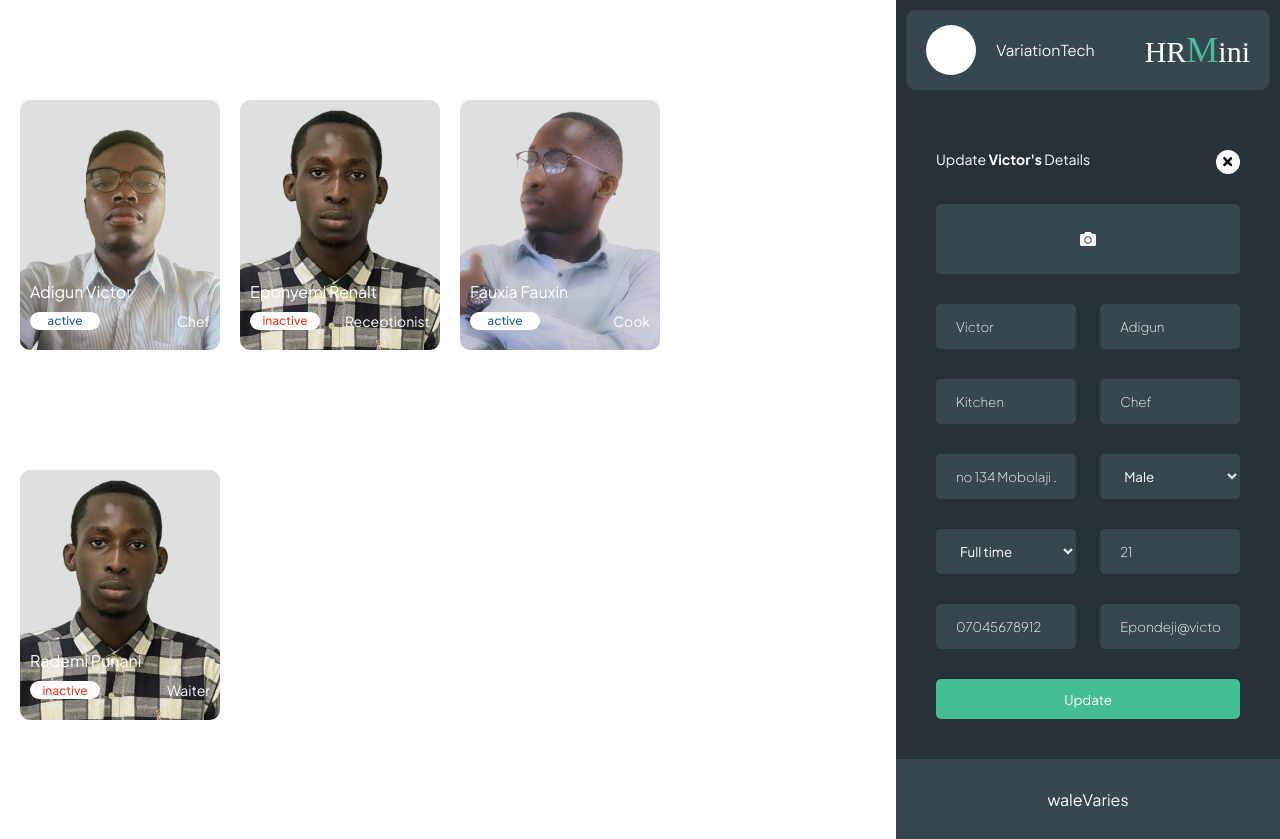
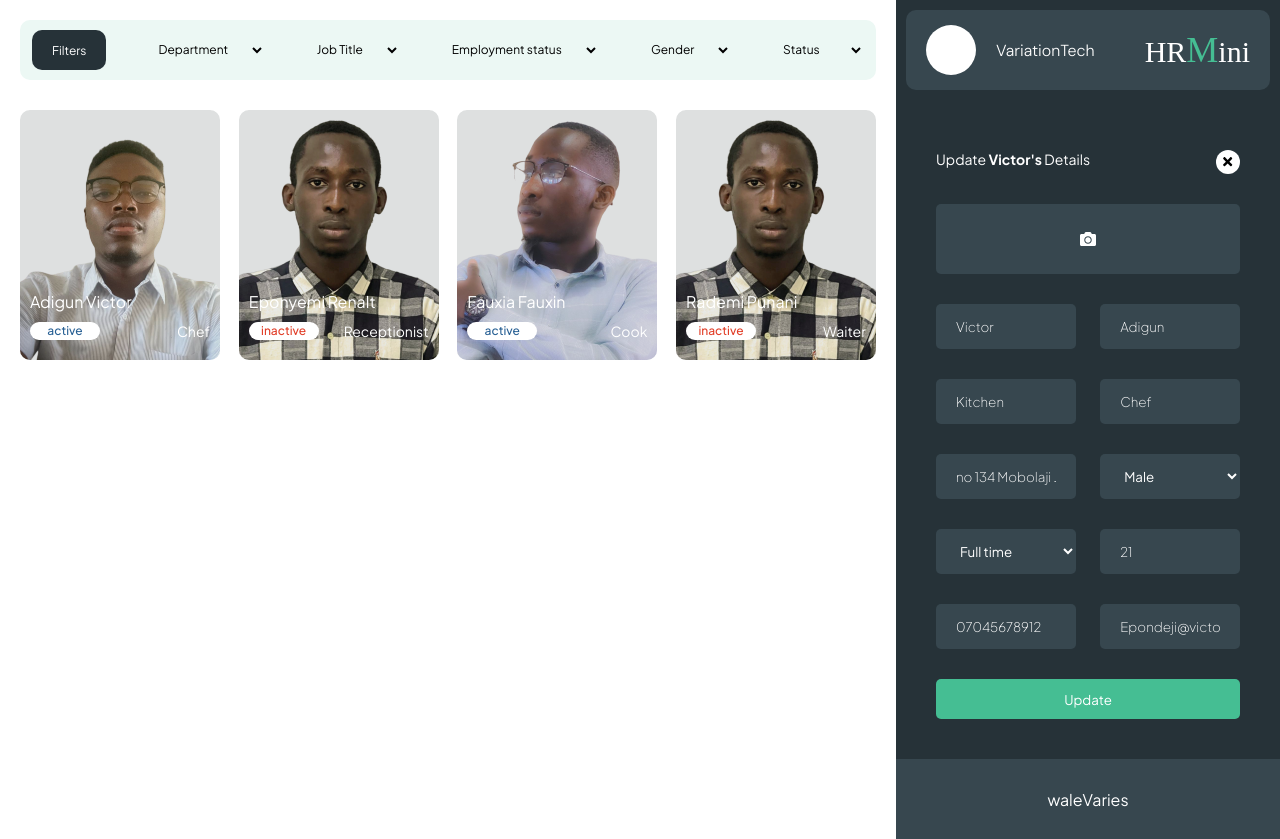
Before and after one commit to MohammedMoshood/hrmini, a React (Create React App) app in the folder client/: page /dashboard in a window 1280 px wide. Built offline with nearby package versions, Linux system fonts and the light colour scheme; a web font is replaced by a local one.

Commit message:
added filter component

```diff
--- a/client/src/pages/Dashboard.jsx
+++ b/client/src/pages/Dashboard.jsx
@@ -1,4 +1,4 @@
-import React from "react";
+import React, { useState } from "react";
 import "../styles/dashboard.css";
 import illustration from "../images/nostaffsimg.png";
 import addsign from "../images/addsign.svg";
@@ -10,9 +10,13 @@ import {
   FaSchool,
   FaTimes,
   FaCamera,
+  FaEye,
+  FaPen,
+  FaTrash,
 } from "react-icons/fa";
 import { mockuserdata } from "./data";
 const Dashboard = () => {
+  const [hover, setHover] = useState(null);
   return (
     <main className="dashboard">
       <div className="display">
@@ -32,18 +36,70 @@ const Dashboard = () => {
             <span style={{ color: "#45BE93" }}>HRMini </span>Experience
           </span>
           <img src={illustration} alt="illustration" />*/}
+        <div className="filters-container">
+          <div
+            style={{ background: "#263238", color: "white" , cursor:"default" }}
+            className="filters-label"
+          >
+            Filters
+          </div>
+          <select name="Department" id="" className="filters-label">
+            <option value="all">Department</option>
+          </select>
+          <select name="" id="" className="filters-label">
+            <option value="all">Job Title</option>
+          </select>
+          <select name="" id="" className="filters-label">
+            <option value="all">Employment status</option>
+          </select>
+          <select name="" id="" className="filters-label">
+            <option value="all">Gender</option>
+          </select>
+          <select name="" id="" className="filters-label">
+            <option value="all">Status</option>
+            <option value="active">Active</option>
+            <option value="inactive">Inactive</option>
+          </select>
+        </div>
 
         <div className="staffs-container">
           {mockuserdata.map((staff, i) => {
             const { name, img, position, status } = staff;
             return (
-              <div className="single-staff">
+              <div
+                key={i}
+                onMouseEnter={() => setHover(i)}
+                onMouseLeave={() => setHover(null)}
+                className="single-staff"
+              >
                 <img src={img} alt="" />
+                <div
+                  className={`single-staff-options ${
+                    hover === i && "active-staff-options"
+                  }  `}
+                >
+                  <div>
+                    <FaEye />
+                  </div>
+                  <div>
+                    <FaPen />
+                  </div>
+                  <div>
+                    <FaTrash />
+                  </div>
+                </div>
                 <div className="bottom">
                   <span className="state"></span>
                   <span className="staff-name">{name}</span>
                   <div className="bottom-bar">
-                    <div className={`status-pill ${status === "inactive" && "status-inactive"}`}>{status}</div> {position}
+                    <div
+                      className={`status-pill ${
+                        status === "inactive" && "status-inactive"
+                      }`}
+                    >
+                      {status}
+                    </div>{" "}
+                    {position}
                   </div>
                 </div>
               </div>
--- a/client/src/styles/dashboard.css
+++ b/client/src/styles/dashboard.css
@@ -7,11 +7,13 @@
 .display {
   width: 70%;
   display: flex;
+  flex-direction: column;
   /* align-items: center; */
-  justify-content: center;
+  align-items: center;
   /* height: 100svh; */
   padding: 20px;
-  padding-top: 100px;
+  gap: 30px;
+  /* padding-top: 100px; */
   /* border-right: #f5f5f5 1px solid; */
 }
 .dynamic_panel {
@@ -216,22 +218,24 @@ input[name="add_staff_img"] {
 
 .staffs-container {
   display: flex;
-  /* justify-content: space-between; */
-  gap: 20px;
-  flex-wrap: wrap;
+  justify-content: space-between;
+  /* gap: 20px; */
+  /* flex-wrap: wrap; */
+  width: 100%;
 }
 .single-staff {
   display: flex;
   flex-direction: column;
-  justify-content: flex-end;
+  justify-content: space-between;
   width: 200px;
   background-color: #f2f2f2;
   border-radius: 10px;
   height: 250px;
   position: relative;
   overflow: hidden;
+  cursor: pointer;
 }
-.single-staff::after{
+.single-staff::after {
   content: "";
   width: 100%;
   height: 100%;
@@ -255,7 +259,32 @@ input[name="add_staff_img"] {
   padding: 10px;
   gap: 10px;
 }
-
+.single-staff-options {
+  display: flex;
+  justify-content: center;
+  z-index: 3;
+  gap: 10px;
+  opacity: 0;
+  transition: 0.4s ease-in-out all;
+}
+.active-staff-options {
+  opacity: 1;
+  margin-top: 30px;
+}
+.single-staff-options div {
+  height: 45px;
+  width: 45px;
+  border-radius: 50%;
+  color: white;
+  display: grid;
+  place-items: center;
+  transition: 0.2s ease-in-out all;
+  cursor: pointer;
+}
+.single-staff-options div:hover {
+  background-color: var(--primaryColor1);
+  color: white;
+}
 .single-staff .bottom .state {
 }
 
@@ -282,3 +311,28 @@ input[name="add_staff_img"] {
 .status-inactive {
   color: #e13e28;
 }
+
+.filters-container {
+  height: 60px;
+  width: 100%;
+  background-color: #ecf8f4;
+  border-radius: 10px;
+  display: flex;
+  align-items: center;
+  justify-content: space-between;
+  padding: 0 12px;
+}
+
+ .filters-label{
+  background-color: transparent;
+  width: max-content;
+  font-size: 12px ;
+  display: flex;
+  place-items: center;
+  border-radius: 10px;
+  border: none;
+  height: 40px;
+  outline: none ;
+  padding: 0 20px;
+  cursor: pointer;
+ }
```
